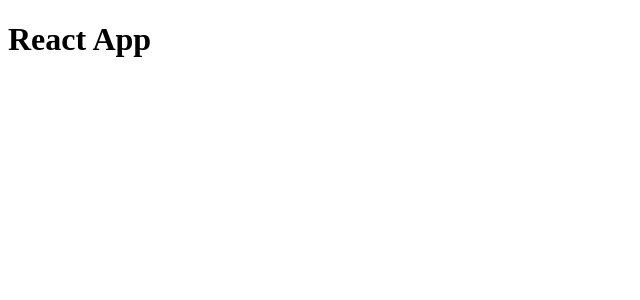
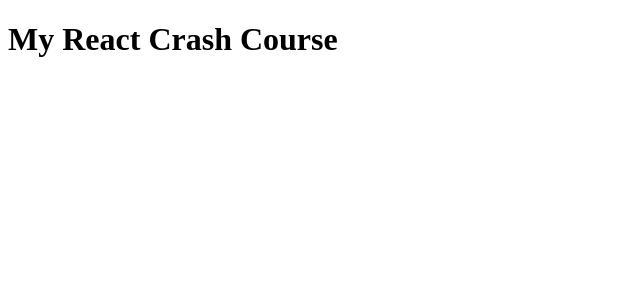
Before and after one commit to oladips772/react-app, a React (Create React App) app: page / in a window 1280 px wide. Shown: the top 300 px of the page, without its empty margins (0-640 px from the left). Built offline with nearby package versions, Linux system fonts and the light colour scheme.

Commit message:
modifies h1

```diff
--- a/src/App.js
+++ b/src/App.js
@@ -6,7 +6,7 @@ class App extends Component {
   render() {
     return (
       <div className="App">
-        <h1>React App</h1>
+        <h1>My React Crash Course</h1>
       </div>
     );
   }
```
